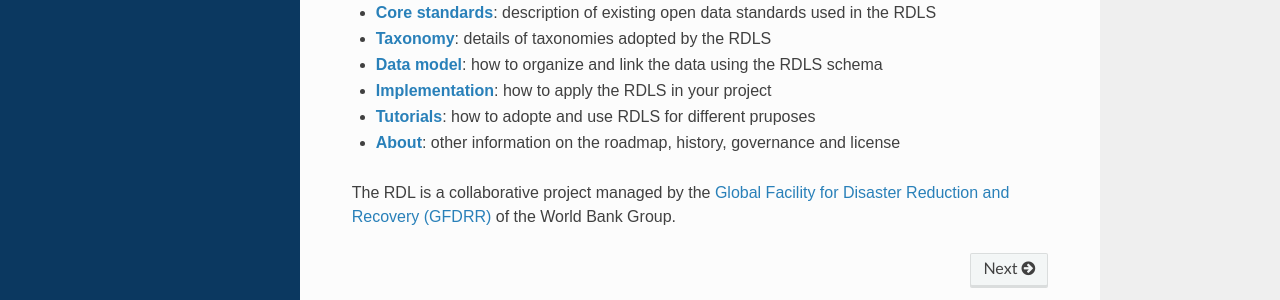
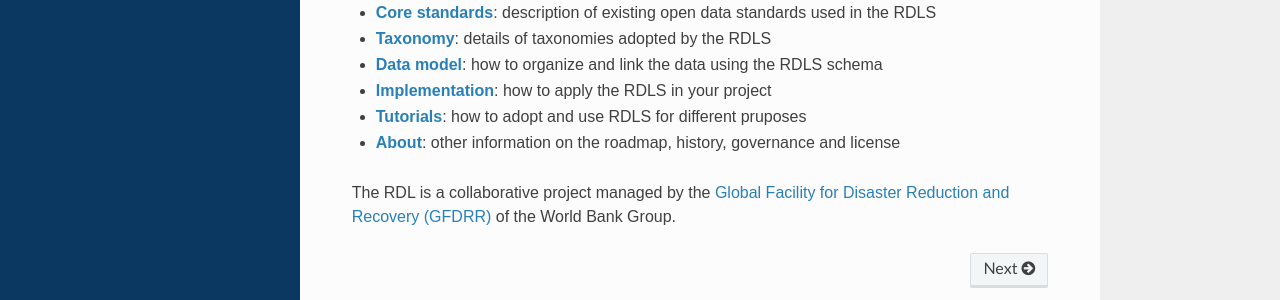
Before and after one commit to GFDRR/rdl-standard, a Sphinx documentation site: the page built from docs/index.md, in a window 1280 px wide and 923 px high. Shown: the part 506-806 px from the top of the window. Built offline with Sphinx 7.4.7 and the Read the Docs theme 2.0.0, drawn with Linux system fonts in a browser that asks for light colours.

Commit message:
Update index.md
Spelling correction

```diff
--- a/docs/index.md
+++ b/docs/index.md
@@ -14,7 +14,7 @@
 - [**Taxonomy**](taxonomies/index.md): details of taxonomies adopted by the RDLS
 - [**Data model**](data_model/index.md): how to organize and link the data using the RDLS schema
 - [**Implementation**](implementation/index.md): how to apply the RDLS in your project
-- [**Tutorials**](tutorials/index.md): how to adopte and use RDLS for different pruposes
+- [**Tutorials**](tutorials/index.md): how to adopt and use RDLS for different pruposes
 - [**About**](about/index.md): other information on the roadmap, history, governance and license
 
 <br/>
```
